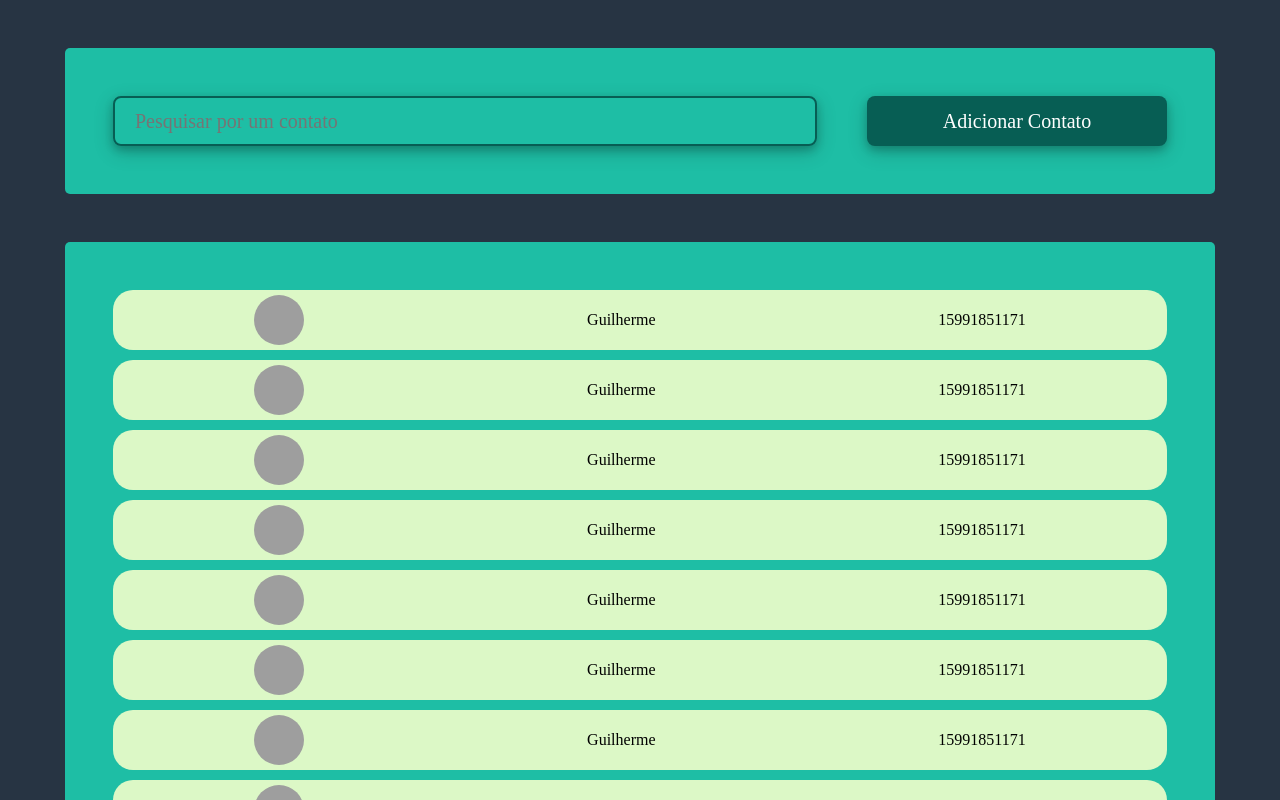
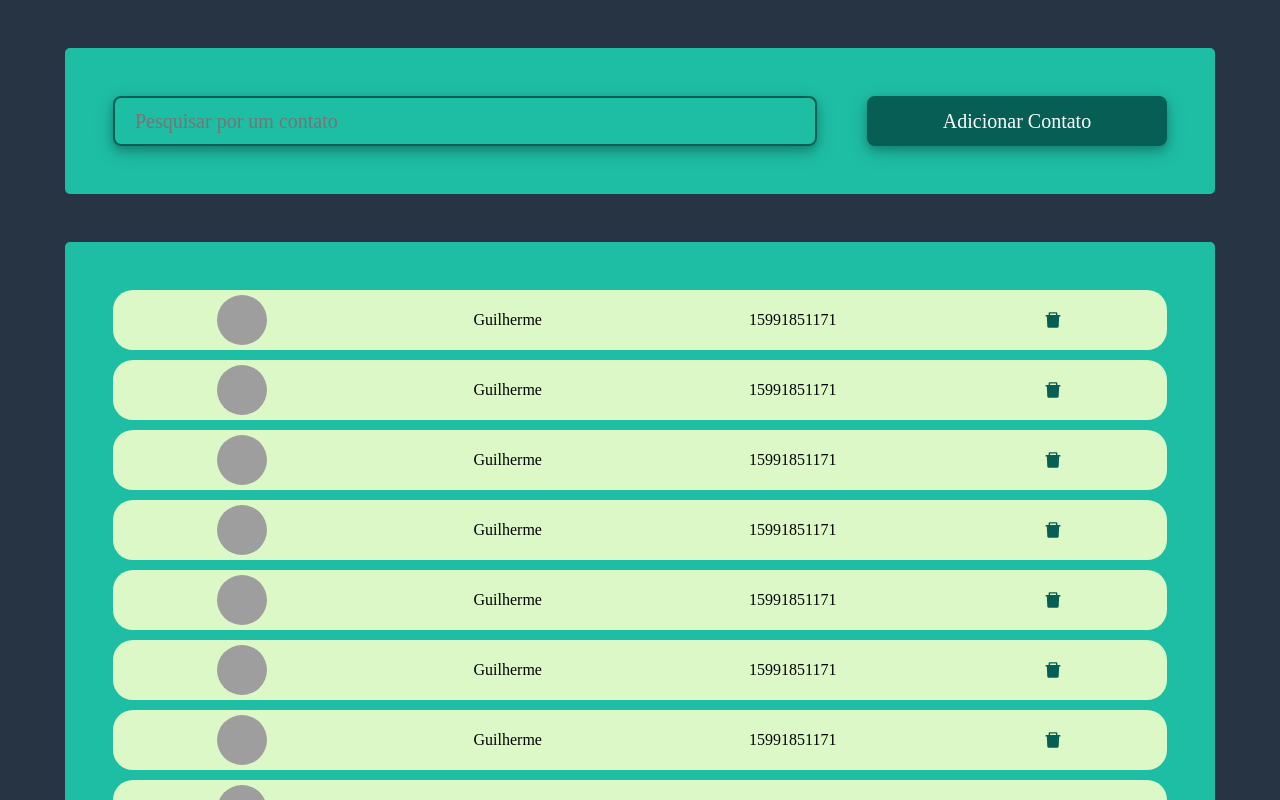
Before and after one commit to guilherme-braga4/gerenciador-contatos-react, a React (Vite) app: page / in a window 1280 px wide. Built offline with nearby package versions, Linux system fonts and the light colour scheme; grey boxes are pictures that could not be loaded.

Commit message:
Adicionando Icones

```diff
--- a/package.json
+++ b/package.json
@@ -12,6 +12,7 @@
     "@types/styled-components": "^5.1.25",
     "react": "^18.2.0",
     "react-dom": "^18.2.0",
+    "react-icons": "^4.4.0",
     "styled-components": "^5.3.5"
   },
   "devDependencies": {
--- a/src/Components/Contato/index.tsx
+++ b/src/Components/Contato/index.tsx
@@ -1,6 +1,7 @@
 import React from 'react'
 import { ContatoProps } from './interface'
 import { Container } from './styles'
+import { AiFillDelete } from 'react-icons/ai';
 
 const Contato = ({
   image,
@@ -12,6 +13,7 @@ const Contato = ({
       <img src={image}/>
       <p>{name}</p>
       <p>{phone}</p>
+      <AiFillDelete size={20} color={'#075e54'}/>
     </Container>
   )
 }
```
Also changed, not shown: 1 other file (tests, documents, lock files or other folders).
